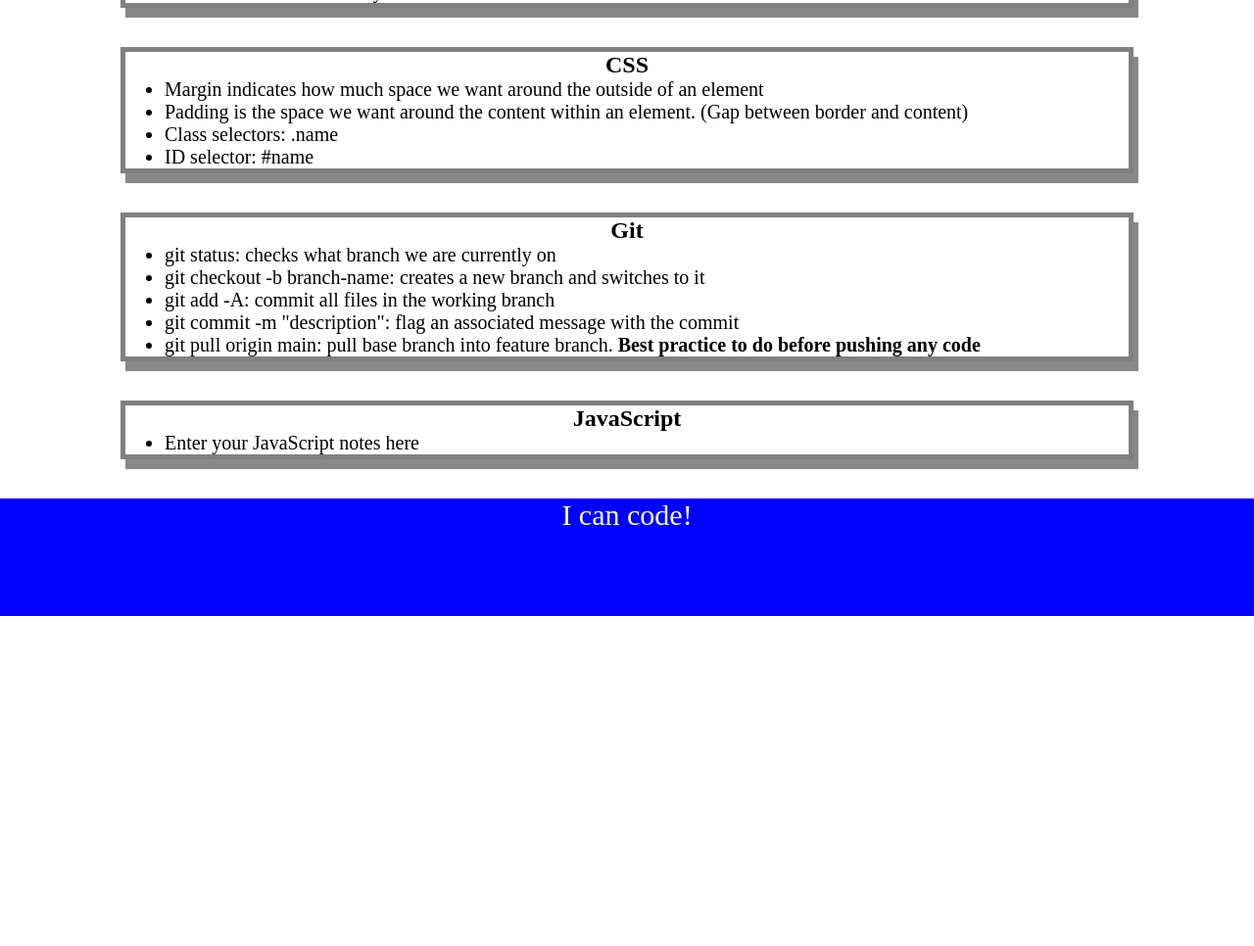
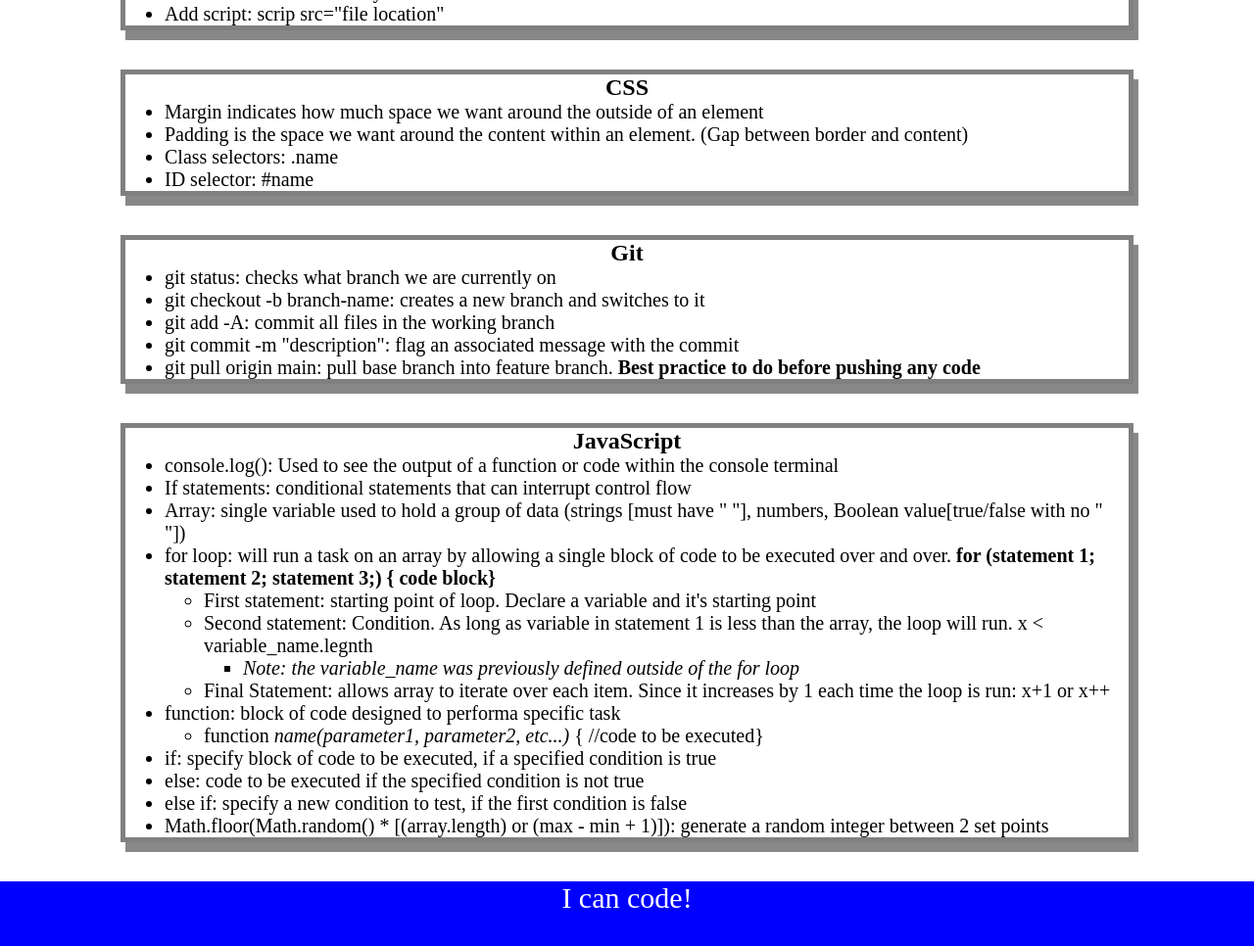
Before and after one commit to kyleochata/Prework-Study-Guide, a plain HTML site: page index.html in a window 1280 px wide. Shown: the part 258-1224 px from the top of the page at 98% size. Before the commit the page ends 887 px from the top, so only its background shows below. Drawn offline with Linux system fonts and the light colour scheme.

Commit message:
add-js random feature to HTML

```diff
--- a/assets/script.js
+++ b/assets/script.js
@@ -1,19 +1,44 @@
-var topics = ['HTML', 'CSS', 'Git', 'JavaScript'];
+/* var topics = ['HTML', 'CSS', 'Git', 'JavaScript'];
+var randomTopic = topics[Math.floor(Math.random() * topics.length)];
 
+function listTopics() {
  for (var x = 0; x < topics.length; x++) {
    console.log(topics[x]);
  }
+}
 
-/*var topic = "HTML";
-
-if (topic === 'HTML') {
-  console.log ("Let's study HTML!");
-} else if (topic === 'CSS') {
+function selectTopic() {
+ if (randomTopic === 'HTML') {
+   console.log("Let's study HTML!");
+ } else if (randomTopic === 'CSS') {
    console.log("Let's study CSS!");
-} else if (topic ==='Git') {
+ } else if (randomTopic === 'Git') {
    console.log("Let's study Git!");
-}else if (topic === 'JavaScript') {
+ } else if (randomTopic === 'JavaScript') {
    console.log("Let's study JavaScript!");
  } else {
    console.log('Please try again!');
-} */
+ }
+}
+
+console.log('Here are the topics we learned through Prework:');
+listTopics();
+console.log('Which topic should we study first?');
+selectTopic(); */
+
+var topics = ['HTML', 'CSS', 'Git', 'JavaScript'];
+
+function selectTopic() {
+  if (topics[0]) {
+    console.log("Let's study HTML!");
+  } else if (topics === 'CSS') {
+    console.log("Let's study CSS!");
+  } else if (topics === 'Git') {
+    console.log("Let's study Git!");
+  } else if (topics === 'JavaScript') {
+    console.log("Let's study JavaScript!");
+  } else {
+    console.log('Please try again!');
+  }
+}
+selectTopic("CSS");
--- a/index.html
+++ b/index.html
@@ -20,6 +20,7 @@
           <li>The head element contains information about the webpage.</li>
           <li>The body element represents the visible content shown to the user.</li>
           <li>Add CSS.file: link: rel="stylesheet" href="location of css.file"</li>
+          <li>Add script: scrip src="file location"</li>
         </ul>
       </section>
       <section class="card">
@@ -44,7 +45,29 @@
       <section class="card">
         <h2>JavaScript</h2>
         <ul>
-          <li> Enter your JavaScript notes here</li>
+          <li>console.log(): Used to see the output of a function or code within the console terminal</li>
+          <li>If statements: conditional statements that can interrupt control flow</li>
+          <li>Array: single variable used to hold a group of data (strings [must have " "], numbers, Boolean value[true/false with no " "])</li>
+          <li>for loop: will run a task on an array by allowing a single block of code to be executed over and over. <b>for (statement 1; statement 2; statement 3;) { code block}</b>
+            <ul>
+              <li>First statement: starting point of loop. Declare a variable and it's starting point</li>
+              <li>Second statement: Condition. As long as variable in statement 1 is less than the array, the loop will run. x < variable_name.legnth
+                <ul>
+                  <li><i>Note: the variable_name was previously defined outside of the for loop </i></li>
+                </ul>
+              </li>
+              <li>Final Statement: allows array to iterate over each item. Since it increases by 1 each time the loop is run: x+1 or x++</li>
+            </ul>
+          </li>
+          <li>function: block of code designed to performa specific task
+            <ul>
+              <li>function <i>name(parameter1, parameter2, etc...)</i> { //code to be executed}</li>
+            </ul>
+          </li>
+          <li>if: specify block of code to be executed, if a specified condition is true</li>
+          <li>else: code to be executed if the specified condition is not true </li>
+          <li>else if: specify a new condition to test, if the first condition is false</li>
+          <li>Math.floor(Math.random() * [(array.length) or (max - min + 1)]): generate a random integer between 2 set points</li>
         </ul>
       </section>
     </main>
```
Lines whose indentation alone changed are shown as unchanged.
